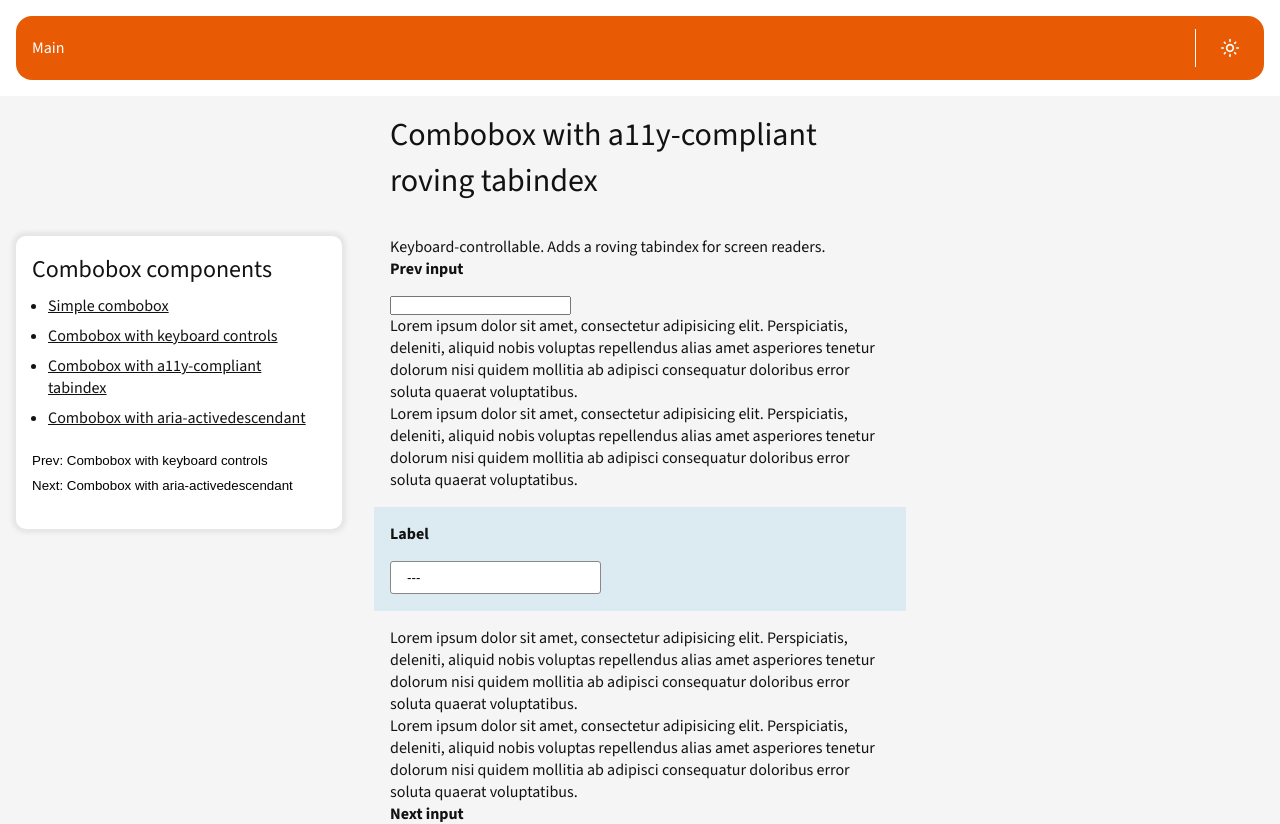
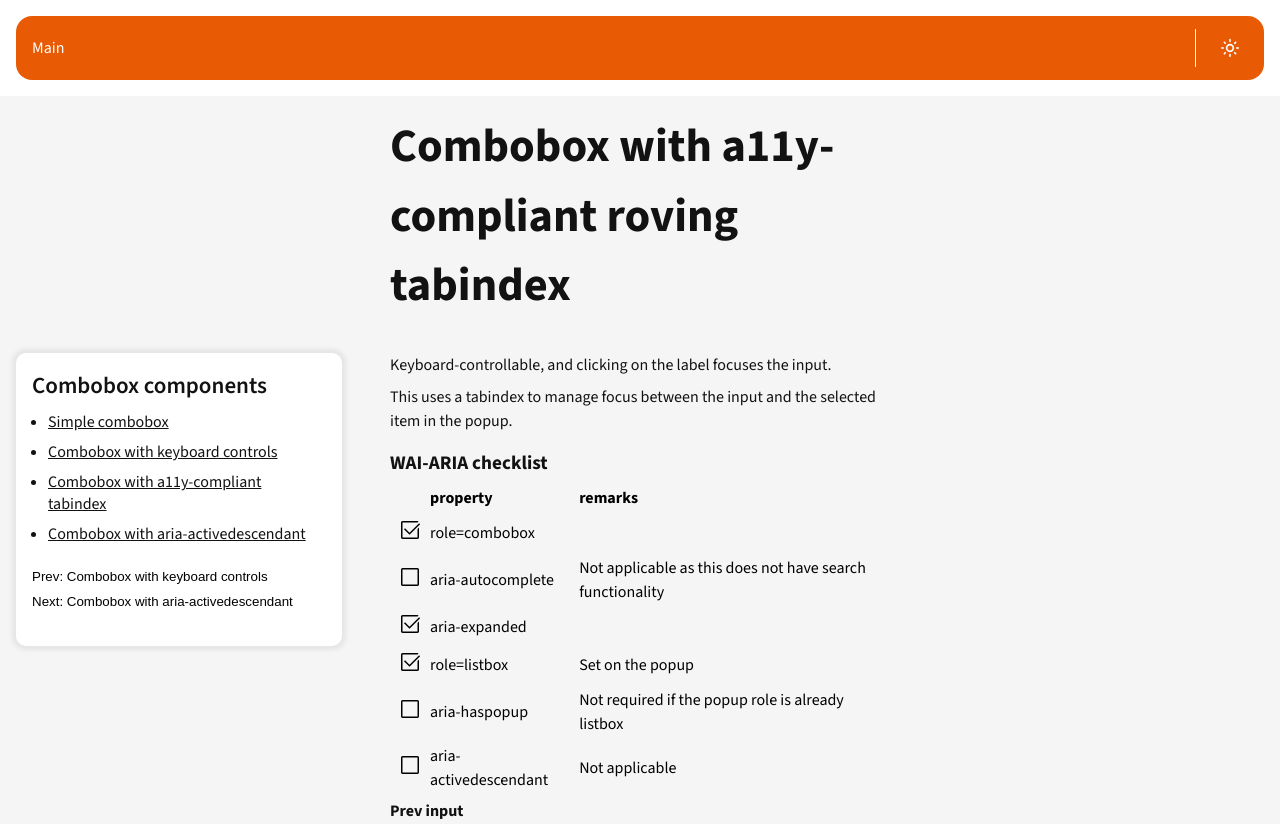
Before and after one commit to qroll/roll-web-lab, a Next.js app: page /combobox/tabindex in a window 1280 px wide. Shown: the top 824 px of the page. Built offline with nearby package versions, Linux system fonts and the light colour scheme.

Commit message:
Improve documentation for combobox

```diff
--- /dev/null
+++ b/src/modules/combobox/checklist.tsx
@@ -0,0 +1,64 @@
+import styled from "styled-components";
+import CheckboxBlankIcon from "../icons/checkbox-blank-icon";
+import CheckboxCheckedIcon from "../icons/checkbox-checked-icon";
+import { Type } from "../typography/type";
+
+interface ChecklistProps {
+  items: {
+    checked: boolean;
+    label: string;
+    remark?: string;
+  }[];
+}
+
+export function Checklist(props: ChecklistProps) {
+  const { items } = props;
+
+  return (
+    <Table>
+      <thead>
+        <tr>
+          <th>
+            <Type.Text></Type.Text>
+          </th>
+          <th>
+            <Type.Text>property</Type.Text>
+          </th>
+          <th>
+            <Type.Text>remarks</Type.Text>
+          </th>
+        </tr>
+      </thead>
+      <tbody>
+        {items.map((item, i) => (
+          <tr key={item.label}>
+            <td>{item.checked ? <CheckedIcon /> : <UncheckedIcon />}</td>
+            <td>
+              <Type.Text>{item.label}</Type.Text>
+            </td>
+            <td>
+              <Type.Text>{item.remark}</Type.Text>
+            </td>
+          </tr>
+        ))}
+      </tbody>
+    </Table>
+  );
+}
+
+const Table = styled.table`
+  text-align: left;
+  border-collapse: separate;
+  border-spacing: 0.5rem;
+  color: #000;
+`;
+
+const CheckedIcon = styled(CheckboxCheckedIcon)`
+  width: 1.5rem;
+  height: 1.5rem;
+`;
+
+const UncheckedIcon = styled(CheckboxBlankIcon)`
+  width: 1.5rem;
+  height: 1.5rem;
+`;
--- a/src/modules/combobox/combobox-page.tsx
+++ b/src/modules/combobox/combobox-page.tsx
@@ -1,6 +1,7 @@
 import { useRouter } from "next/router";
 import React from "react";
 import styled from "styled-components";
+import { Type } from "../typography/type";
 import { COMBOBOX_LINKS } from "./data";
 
 interface PageProps {
@@ -20,12 +21,16 @@ export function Page(props: PageProps) {
   return (
     <PageContainer>
       <PageGrid>
-        <Header>{header}</Header>
+        <Header bold size="h800">
+          {header}
+        </Header>
         {/* A11Y:
           - custom label as page has multiple nav sections
           - we can use the header to describe the nav section */}
         <Sidebar aria-labelledby="navigation">
-          <h2 id="navigation">Combobox components</h2>
+          <Type.H2 size="h400" semibold id="navigation">
+            Combobox components
+          </Type.H2>
           <ul>
             {COMBOBOX_LINKS.map((link) => {
               return (
@@ -55,43 +60,13 @@ export function Page(props: PageProps) {
           )}
         </Sidebar>
         <PageContent>
-          {React.isValidElement(description) ? description : <p>{description}</p>}
+          {React.isValidElement(description) ? description : <Type.Text mb="m">{description}</Type.Text>}
           {/* A11Y: associate label with input */}
           <Label htmlFor="input-prev">Prev input</Label>
           <Input id="input-prev" />
-          <p>
-            Lorem ipsum dolor sit amet, consectetur adipisicing elit. Perspiciatis, deleniti, aliquid nobis voluptas
-            repellendus alias amet asperiores tenetur dolorum nisi quidem mollitia ab adipisci consequatur doloribus
-            error soluta quaerat voluptatibus.
-          </p>
-          <p>
-            Lorem ipsum dolor sit amet, consectetur adipisicing elit. Perspiciatis, deleniti, aliquid nobis voluptas
-            repellendus alias amet asperiores tenetur dolorum nisi quidem mollitia ab adipisci consequatur doloribus
-            error soluta quaerat voluptatibus.
-          </p>
           <AreaOfInterest>{children}</AreaOfInterest>
-          <p>
-            Lorem ipsum dolor sit amet, consectetur adipisicing elit. Perspiciatis, deleniti, aliquid nobis voluptas
-            repellendus alias amet asperiores tenetur dolorum nisi quidem mollitia ab adipisci consequatur doloribus
-            error soluta quaerat voluptatibus.
-          </p>
-          <p>
-            Lorem ipsum dolor sit amet, consectetur adipisicing elit. Perspiciatis, deleniti, aliquid nobis voluptas
-            repellendus alias amet asperiores tenetur dolorum nisi quidem mollitia ab adipisci consequatur doloribus
-            error soluta quaerat voluptatibus.
-          </p>
           <Label htmlFor="input-next">Next input</Label>
           <Input id="input-next" />
-          <p>
-            Lorem ipsum dolor sit amet, consectetur adipisicing elit. Perspiciatis, deleniti, aliquid nobis voluptas
-            repellendus alias amet asperiores tenetur dolorum nisi quidem mollitia ab adipisci consequatur doloribus
-            error soluta quaerat voluptatibus.
-          </p>
-          <p>
-            Lorem ipsum dolor sit amet, consectetur adipisicing elit. Perspiciatis, deleniti, aliquid nobis voluptas
-            repellendus alias amet asperiores tenetur dolorum nisi quidem mollitia ab adipisci consequatur doloribus
-            error soluta quaerat voluptatibus.
-          </p>
         </PageContent>
       </PageGrid>
     </PageContainer>
@@ -130,7 +105,7 @@ const PageGrid = styled.div`
   }
 `;
 
-const Header = styled.h1`
+const Header = styled(Type.H1)`
   grid-area: header;
   margin: 0;
 `;
--- a/src/modules/combobox/simple-combobox.tsx
+++ b/src/modules/combobox/simple-combobox.tsx
@@ -25,6 +25,7 @@ export function SimpleCombobox(props: SimpleComboboxProps) {
   useEffect(() => {
     // collapses the combobox
     function handleOutsideClick(e: MouseEvent) {
+      // checks if the click was performed on children of the main wrapper
       if (e.target && !comboboxWrapperRef.current?.contains(e.target as Node)) {
         setExpanded(false);
       }
--- /dev/null
+++ b/src/modules/icons/checkbox-blank-icon.tsx
@@ -0,0 +1,13 @@
+import * as React from "react";
+import { SVGProps } from "react";
+
+const CheckboxBlankIcon = (props: SVGProps<SVGSVGElement>) => (
+  <svg xmlns="http://www.w3.org/2000/svg" viewBox="0 0 48 48" {...props}>
+    <path
+      fill="currentColor"
+      d="M9 42q-1.2 0-2.1-.9Q6 40.2 6 39V9q0-1.2.9-2.1Q7.8 6 9 6h30q1.2 0 2.1.9.9.9.9 2.1v30q0 1.2-.9 2.1-.9.9-2.1.9Zm0-3h30V9H9v30Z"
+    />
+  </svg>
+);
+
+export default CheckboxBlankIcon;
--- /dev/null
+++ b/src/modules/icons/checkbox-checked-icon.tsx
@@ -0,0 +1,13 @@
+import * as React from "react";
+import { SVGProps } from "react";
+
+const CheckboxCheckedIcon = (props: SVGProps<SVGSVGElement>) => (
+  <svg xmlns="http://www.w3.org/2000/svg" viewBox="0 0 48 48" {...props}>
+    <path
+      fill="currentColor"
+      d="M9 42q-1.25 0-2.125-.875T6 39V9q0-1.25.875-2.125T9 6h30q.7 0 1.275.3t.925.7L39 9.2V9H9v30h30V21.85l3-3V39q0 1.25-.875 2.125T39 42Zm14.05-8.4-11.1-11.1 2.1-2.1 9 9 19.1-19.1 2.1 2.1Z"
+    />
+  </svg>
+);
+
+export default CheckboxCheckedIcon;
--- a/src/pages/combobox/tabindex.tsx
+++ b/src/pages/combobox/tabindex.tsx
@@ -2,6 +2,8 @@ import { useState } from "react";
 import { Nullable } from "../../modules/common/types";
 import { Page } from "../../modules/combobox/combobox-page";
 import { ComboboxWithTabindex, ComboboxWithTabindexItem } from "../../modules/combobox/combobox-with-tabindex";
+import { Type } from "../../modules/typography/type";
+import { Checklist } from "../../modules/combobox/checklist";
 
 export default function ComboboxWithTabindexPage() {
   const [items] = useState([
@@ -19,7 +21,49 @@ export default function ComboboxWithTabindexPage() {
   return (
     <Page
       header="Combobox with a11y-compliant roving tabindex"
-      description="Keyboard-controllable. Adds a roving tabindex for screen readers."
+      description={
+        <>
+          <Type.Text mb="s">Keyboard-controllable, and clicking on the label focuses the input.</Type.Text>
+          <Type.Text mb="s">
+            This uses a tabindex to manage focus between the input and the selected item in the popup.
+          </Type.Text>
+          <Type.H2 size="h300" mt="m" bold>
+            WAI-ARIA checklist
+          </Type.H2>
+          <Checklist
+            items={[
+              {
+                checked: true,
+                label: "role=combobox",
+              },
+              {
+                checked: false,
+                label: "aria-autocomplete",
+                remark: "Not applicable as this does not have search functionality",
+              },
+              {
+                checked: true,
+                label: "aria-expanded",
+              },
+              {
+                checked: true,
+                label: "role=listbox",
+                remark: "Set on the popup",
+              },
+              {
+                checked: false,
+                label: "aria-haspopup",
+                remark: "Not required if the popup role is already listbox",
+              },
+              {
+                checked: false,
+                label: "aria-activedescendant",
+                remark: "Not applicable",
+              },
+            ]}
+          />
+        </>
+      }
     >
       <ComboboxWithTabindex
         label="Label"
```
Also changed, not shown: src/modules/combobox/combobox-with-keyboard-controls.tsx (+11 -1 lines), src/modules/icons/checkbox-mixed-icon.tsx (added, +13 -0 lines), src/pages/combobox/aria-activedescendant.tsx (+42 -1 lines), src/pages/combobox/keyboard.tsx (+12 -1 lines), src/pages/combobox/simple.tsx (+14 -7 lines).
